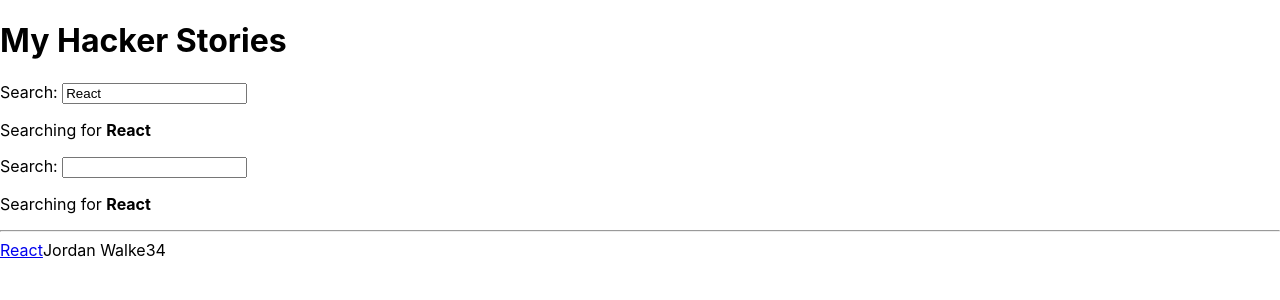
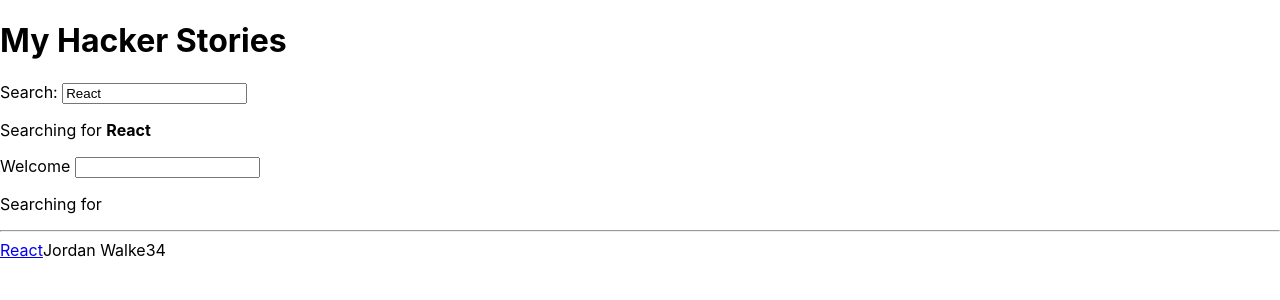
Before and after one commit to imhalawa/become-react-developer, a React (Create React App) app in the folder hacker-stories/: page / in a window 1280 px wide. Shown: the top 300 px of the page. Built offline with nearby package versions, Linux system fonts and the light colour scheme.

Commit message:
React Component Composition

```diff
--- a/hacker-stories/src/App.js
+++ b/hacker-stories/src/App.js
@@ -32,8 +32,12 @@ const App = () => {
 	return (
 		<>
 			<h1>My Hacker Stories</h1>
-			<InputWithLabel id="search" label="Search:" onChange={handleSearch} value={searchTerm} />
-			<InputWithLabel id="search2" label="Search:" type="number" onChange={handleSearch} value={searchTerm} />
+			<InputWithLabel id="search" onChange={handleSearch} value={searchTerm} >
+				Search:
+			</InputWithLabel>
+			<SimpleText>
+				Welcome
+			</SimpleText>
 			<hr />
 			<List items={searchResult} />
 		</>
@@ -55,10 +59,10 @@ const ListItem = ({ item }) => (
 	</React.Fragment>
 );
 
-const InputWithLabel = ({ id, label, type = 'text', value, onChange }) => {
+const InputWithLabel = ({ id, type = 'text', value, onChange, children }) => {
 	return (
 		<>
-			<label htmlFor={id}>{label} </label>
+			<label htmlFor={id}>{children} </label>
 			<input id={id} type={type} value={value} onChange={onChange} />
 
 			<p>
@@ -81,4 +85,11 @@ const useSemiPersistentState = (key, initialState) => {
 	return [value, setValue];
 }
 
+const SimpleText = ({ children }) => {
+	return (
+		<InputWithLabel>{children}</InputWithLabel>
+	)
+}
+
+
 export default App;
```
